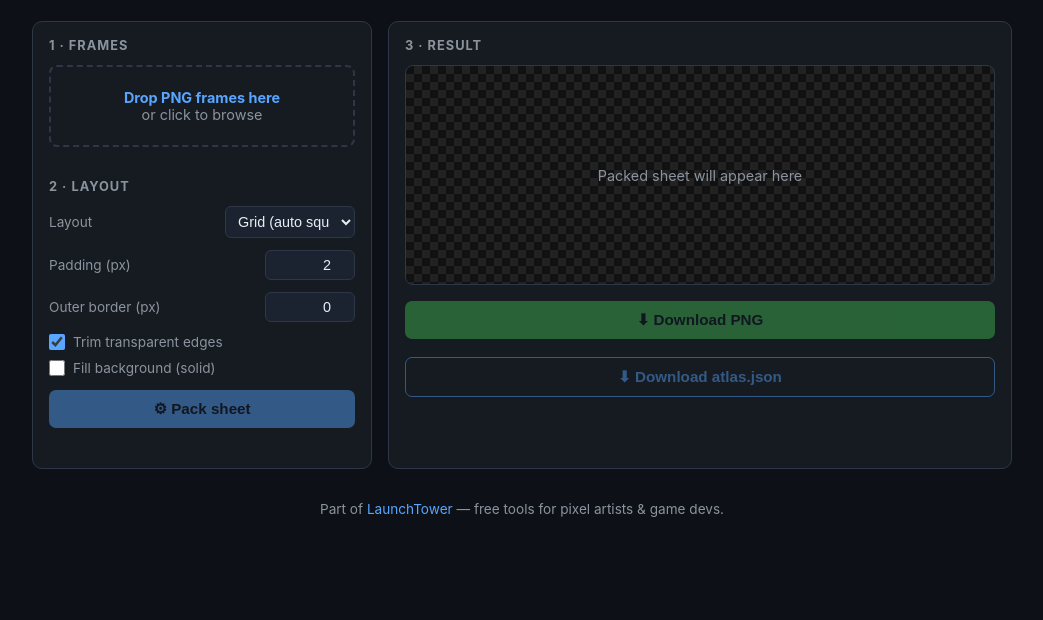
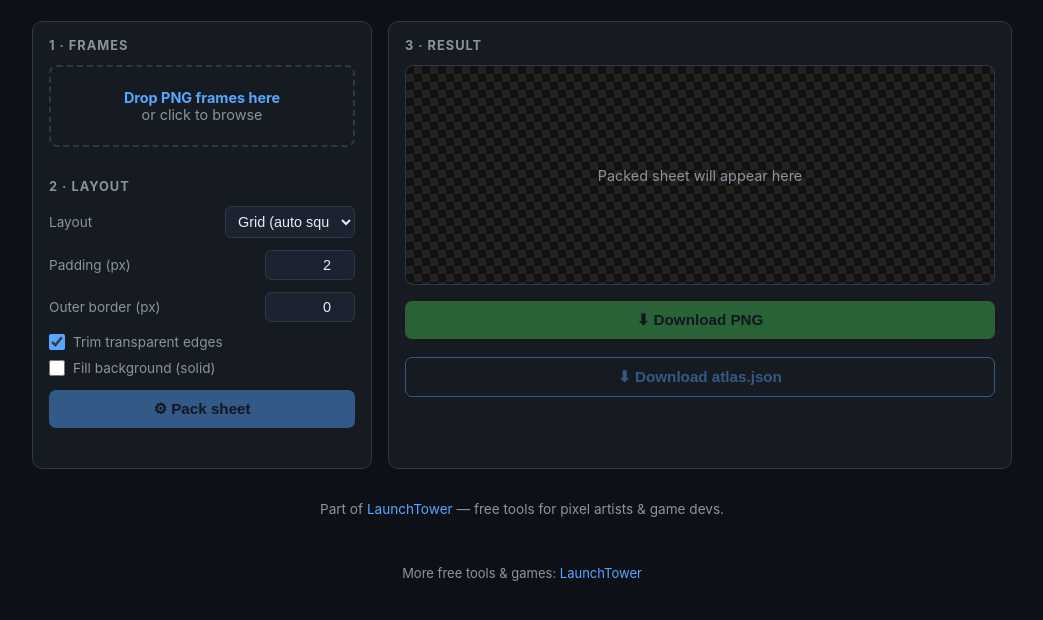
Before and after one commit to pennypenguinapp-beep/launchtower-sheet-packer, a plain HTML site: page index.html in a window 1280 px wide. Shown: the part 102-722 px from the top of the page, without its empty margins (118-1161 px from the left). Drawn offline with Linux system fonts and the light colour scheme.

Commit message:
Add LaunchTower cross-link footer

```diff
--- a/index.html
+++ b/index.html
@@ -425,5 +425,6 @@
   });
 })();
 </script>
+<footer style="text-align:center;padding:16px;color:#8b949e;font-size:13px;">More free tools &amp; games: <a href="https://pennypenguinapp-beep.github.io/" style="color:#58a6ff;">LaunchTower</a></footer>
 </body>
 </html>
```
